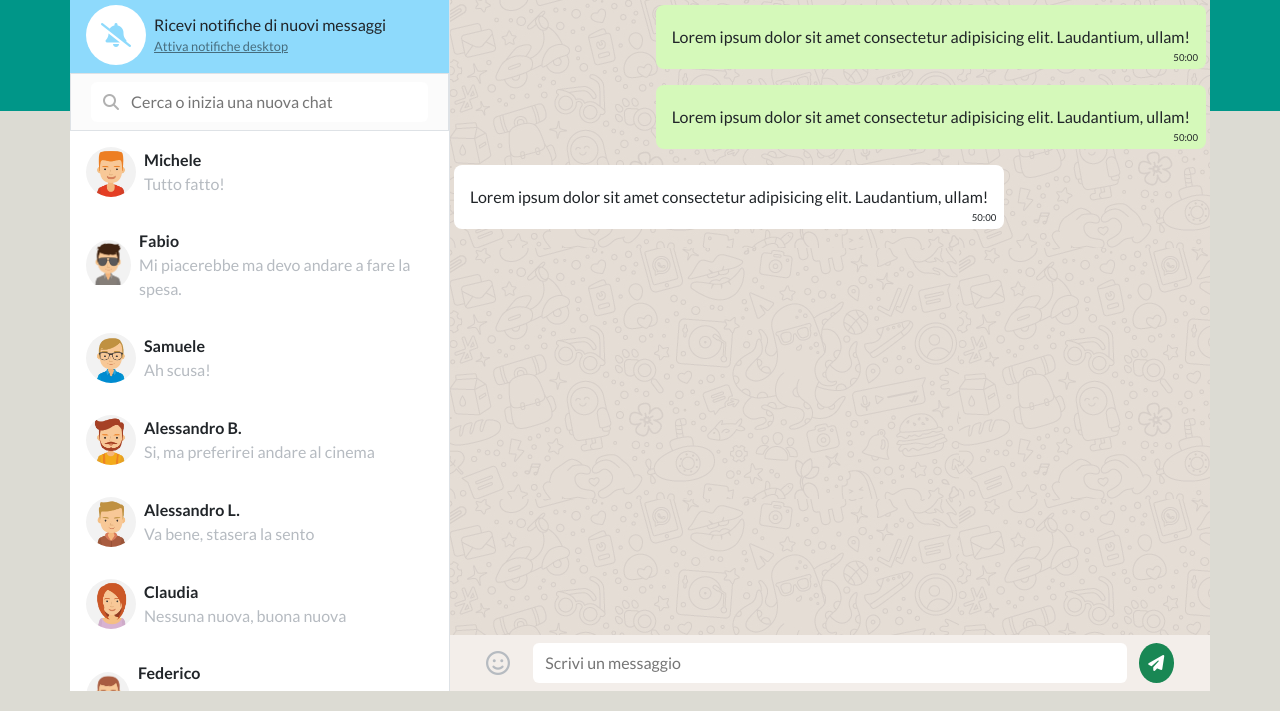
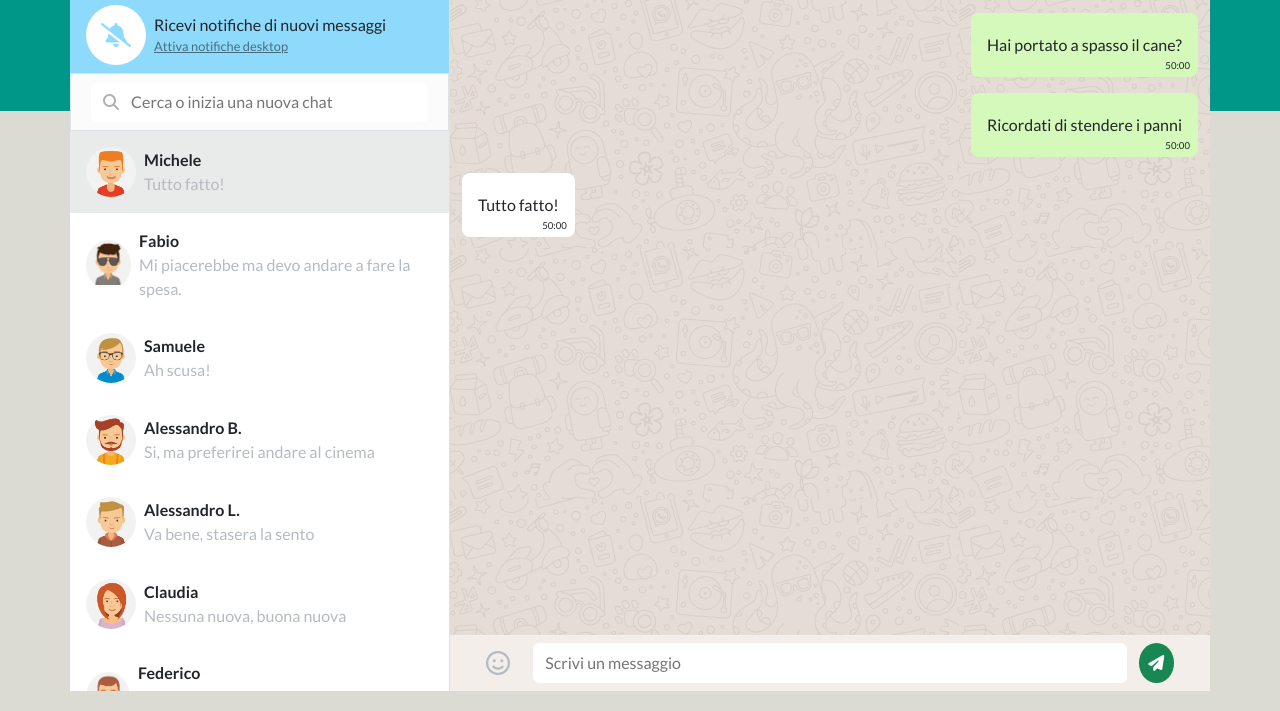
Before and after one commit to MatteoTuveri/vue-boolzapp, a plain HTML site: page index.html in a window 1280 px wide. Shown: the part 89-800 px from the top of the page. Drawn offline with nearby package versions, Linux system fonts and the light colour scheme.

Commit message:
add activation for contacts

```diff
--- a/CSS/style.css
+++ b/CSS/style.css
@@ -65,6 +65,14 @@
     outline: none;
 }
 
+.contact:hover{
+    background-color: rgb(0, 0, 0,.03);
+}
+
+.active{
+    background-color: var(--contact-active);
+}
+
 .msg-area{
     background-image: url(/Img/mine.jpg);
 }
--- a/JS/script.js
+++ b/JS/script.js
@@ -184,8 +184,13 @@ createApp({
   },
   methods: {
 
-    ciao(index){
+    activation(index){
       this.activeIndex=index;
+    },
+    active(index){
+      if(this.activeIndex === index){
+        return 'active'
+      }
     },
 
     lastMsg(index) {
--- a/index.html
+++ b/index.html
@@ -63,8 +63,8 @@
                         </div>
                     </div>
                     <div class=" overflow-y-auto flex-grow-1">
-                        <div v-for="(contact,index) in contacts" class="p-3 d-flex justify-content-between"
-                            @click="ciao(index)">
+                        <div v-for="(contact,index) in contacts" class="contact p-3 d-flex justify-content-between" :class="active(index)"
+                            @click="activation(index)">
                             <div class="d-flex align-items-center">
                                 <div class="img rounded-circle overflow-hidden">
                                     <img :src="contacts[index].avatar" :alt="contacts[index].name" class="w-100">
@@ -107,11 +107,11 @@
 
                         </div>
                     </div>
-                    <div class="flex-grow-1 d-flex flex-column align-items-end overflow-y-auto msg-area">
+                    <div class="flex-grow-1 d-flex flex-column align-items-end overflow-y-auto msg-area p-2">
                         <div v-for="(message,index) in contacts[activeIndex].messages"
                             class="p-3 rounded-3 my-2 mx-1 position-relative" :class="messageStatus(index)">
                             <div class="py-1">
-                                Lorem ipsum dolor sit amet consectetur adipisicing elit. Laudantium, ullam!
+                                {{message.message}}
                             </div>
 
                             <div class="hour position-absolute p-1 mx-1">
```
